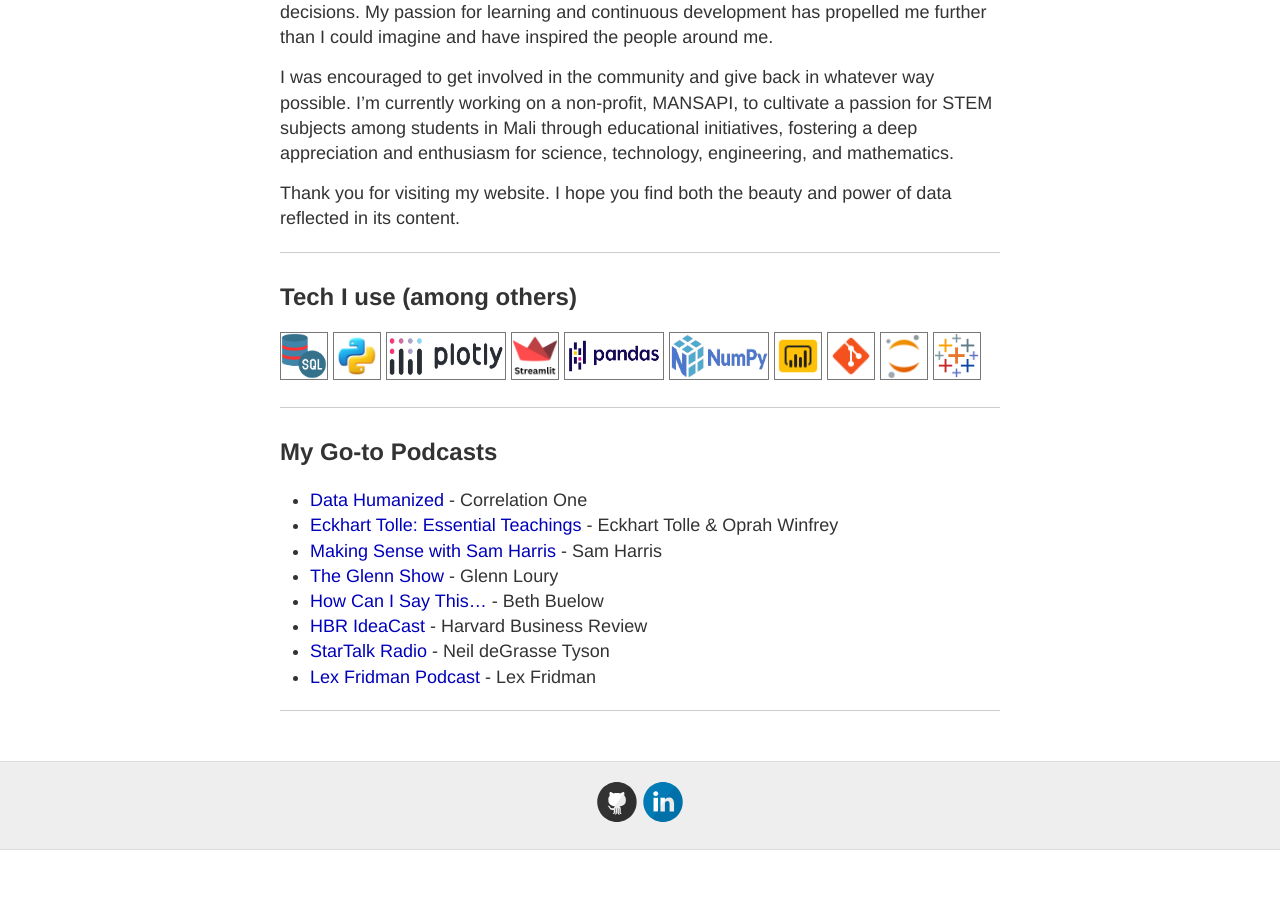
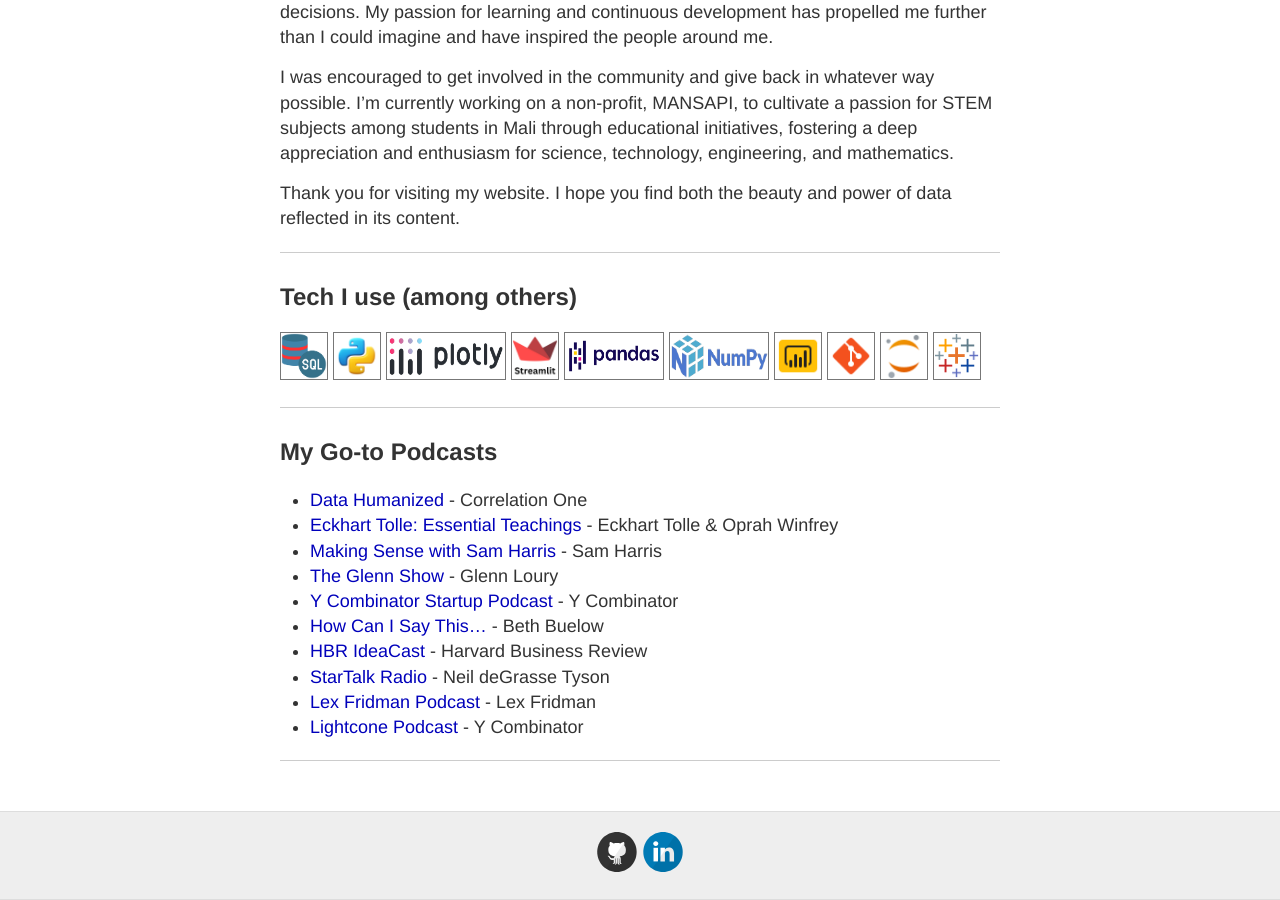
Before and after one commit to obtbe/zeidombo.github.io, a Jekyll site: the page built from about.md, in a window 1280 px wide and 900 px high, scrolled down 700 px. Built offline with Jekyll 4.4.1, drawn with Linux system fonts in a browser that asks for light colours; our own code applies the rules of GitHub Pages for plain Markdown files; before the commit the page ends 1550 px from its top, so only the background shows below that.

Commit message:
added more podcasts

```diff
--- a/about.md
+++ b/about.md
@@ -42,9 +42,11 @@ Thank you for visiting my website. I hope you find both the beauty and power of
 * [Eckhart Tolle: Essential Teachings](https://podcasts.google.com/feed/aHR0cHM6Ly9mZWVkcy5zaW1wbGVjYXN0LmNvbS91M042OVI3TQ?sa=X&ved=0CAMQ4aUDahcKEwjgh7rilqSGAxUAAAAAHQAAAAAQAg) - Eckhart Tolle & Oprah Winfrey
 * [Making Sense with Sam Harris](https://podcasts.google.com/feed/aHR0cHM6Ly93YWtpbmd1cC5saWJzeW4uY29tL3Jzcw) - Sam Harris
 * [The Glenn Show](https://podcasts.google.com/feed/aHR0cHM6Ly9hcGkuc3Vic3RhY2suY29tL2ZlZWQvcG9kY2FzdC8yNTkwNDQucnNz?sa=X&ved=0CAoQ9sEGahgKEwjInuzz7-6BAxUAAAAAHQAAAAAQmAE) - Glenn Loury
+* [Y Combinator Startup Podcast](https://podcasts.google.com/feed/aHR0cHM6Ly9hbmNob3IuZm0vcy84YzE1MjRiYy9wb2RjYXN0L3Jzcw) - Y Combinator
 * [How Can I Say This...](https://podcasts.google.com/feed/aHR0cHM6Ly9mZWVkcy5hY2FzdC5jb20vcHVibGljL3Nob3dzLzViN2Y0MzhkYTEzZTBhMTE3Y2E0ZTU0OQ?sa=X&ved=0CAMQ4aUDahcKEwio64GXlaSGAxUAAAAAHQAAAAAQFQ) - Beth Buelow
 * [HBR IdeaCast](https://podcasts.google.com/feed/aHR0cDovL2ZlZWRzLmhhcnZhcmRidXNpbmVzcy5vcmcvaGFydmFyZGJ1c2luZXNzL2lkZWFjYXN0) - Harvard Business Review
 * [StarTalk Radio](https://podcasts.google.com/feed/aHR0cHM6Ly9mZWVkcy5zaW1wbGVjYXN0LmNvbS80VDM5X2pBag) - Neil deGrasse Tyson
 * [Lex Fridman Podcast](https://podcasts.google.com/feed/aHR0cHM6Ly9sZXhmcmlkbWFuLmNvbS9mZWVkL3BvZGNhc3Qv) - Lex Fridman
+* [Lightcone Podcast](https://podcasts.google.com/feed/aHR0cHM6Ly9hbmNob3IuZm0vcy9mNThkMzMzMC9wb2RjYXN0L3Jzcw) - Y Combinator
 
 <div style="border-bottom: 1px solid #ccc; margin: 20px 0;"></div>
```
